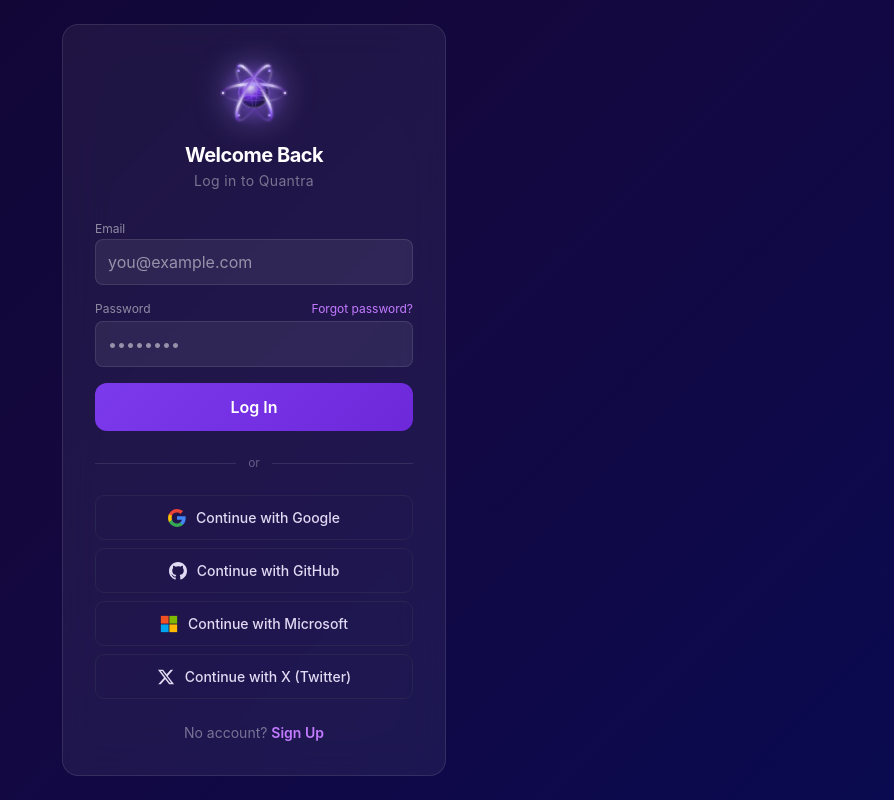
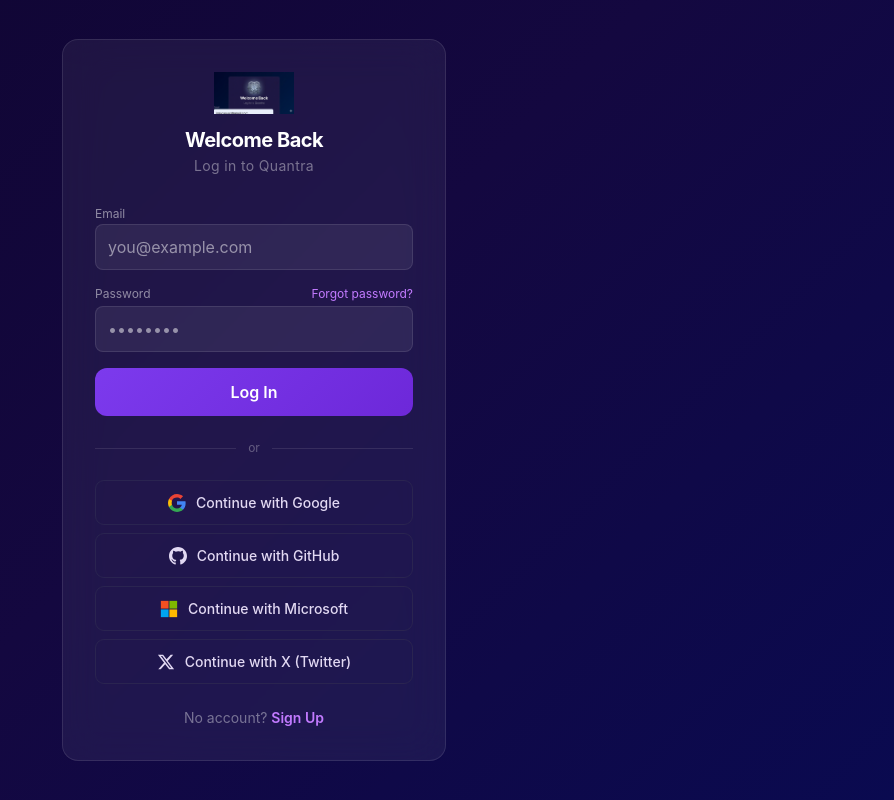
Before and after one commit to jmlucasusc4/quantra-web, a Next.js app: page /login in a window 1280 px wide. Shown: the whole page, without its empty margins (386-1280 px from the left). Built offline with nearby package versions, Linux system fonts and the light colour scheme; no server answers.

Commit message:
feat: use Gemini-generated logo image across login, signup, nav, dashboard

```diff
--- a/app/dashboard/page.tsx
+++ b/app/dashboard/page.tsx
@@ -9,7 +9,6 @@
 import { EmptyDashboardState } from "@/app/components/dashboard/EmptyState";
 import { OnboardingModal } from "@/app/components/onboarding/OnboardingModal";
 import { SkillTree } from "@/app/components/dashboard/SkillTree";
-import { EntanglementLogo } from "@/app/components/ui/EntanglementLogo";
 import { TelemetryWidget } from "@/app/components/dashboard/TelemetryWidget";
 import { QuickResume } from "@/app/components/dashboard/QuickResume";
 
@@ -114,7 +113,7 @@
       <nav className="border-b border-white/5 bg-[#0d0b1a]/80 backdrop-blur-sm sticky top-0 z-10">
         <div className="max-w-5xl mx-auto px-4 h-14 flex items-center justify-between">
           <div className="flex items-center gap-2.5">
-            <EntanglementLogo size={28} animate={false} />
+            <img src="/quantra-logo.png" alt="Quantra" width={28} height={28} style={{ objectFit: 'contain' }} />
             <span className="font-medium text-white/80">Quantra</span>
             <span className="text-white/20 text-sm">/</span>
             <span className="text-sm text-white/50">Dashboard</span>
--- a/app/login/page.tsx
+++ b/app/login/page.tsx
@@ -5,7 +5,6 @@
 import Link from "next/link";
 import { useAuth } from "@/lib/auth-context";
 import { SocialAuthButton } from "@/app/components/auth/SocialAuthButton";
-import { EntanglementLogo } from "@/app/components/ui/EntanglementLogo";
 
 export default function LoginPage() {
   const { login } = useAuth();
@@ -34,7 +33,7 @@
 
         <div className="text-center space-y-3">
           <div className="flex justify-center">
-            <EntanglementLogo size={72} animate />
+            <img src="/quantra-logo.png" alt="Quantra" width={80} height={80} style={{ objectFit: 'contain' }} />
           </div>
           <div>
             <h1 className="text-xl font-bold text-white tracking-tight">Welcome Back</h1>
--- a/app/page.tsx
+++ b/app/page.tsx
@@ -9,7 +9,6 @@
 import { tierAtLeast, type Tier } from "@/lib/stripe";
 import { DemoSidebar } from "./components/sidebar/DemoSidebar";
 import { QuantumTooltip } from "./components/ui/QuantumTooltip";
-import { EntanglementLogo } from "./components/ui/EntanglementLogo";
 
 // Auto-wrap known quantum terms in a string with tooltips
 const TOOLTIP_TERMS = [
@@ -218,7 +217,7 @@
       <header className="sticky top-0 z-10 border-b border-white/10 backdrop-blur-xl" style={{ background: "rgba(0,0,0,0.3)" }}>
         <div className="max-w-5xl mx-auto px-4 py-4 flex items-center justify-between">
           <div className="flex items-center gap-2">
-            <EntanglementLogo size={28} animate={false} />
+            <img src="/quantra-logo.png" alt="Quantra" width={28} height={28} style={{ objectFit: 'contain' }} />
             <span className="font-bold text-lg tracking-tight text-white">Quantra</span>
           </div>
           <div className="flex items-center gap-4">
--- a/app/signup/page.tsx
+++ b/app/signup/page.tsx
@@ -5,7 +5,6 @@
 import Link from "next/link";
 import { useAuth } from "@/lib/auth-context";
 import { SocialAuthButton } from "@/app/components/auth/SocialAuthButton";
-import { EntanglementLogo } from "@/app/components/ui/EntanglementLogo";
 
 const RULES = [
   { label: "At least 8 characters",         check: (p: string) => p.length >= 8 },
@@ -48,7 +47,7 @@
 
         <div className="text-center space-y-3">
           <div className="flex justify-center">
-            <EntanglementLogo size={72} animate />
+            <img src="/quantra-logo.png" alt="Quantra" width={80} height={80} style={{ objectFit: 'contain' }} />
           </div>
           <div>
             <h1 className="text-xl font-bold text-white tracking-tight">Create Account</h1>
```
Also changed, not shown: public/quantra-logo.png (added).
